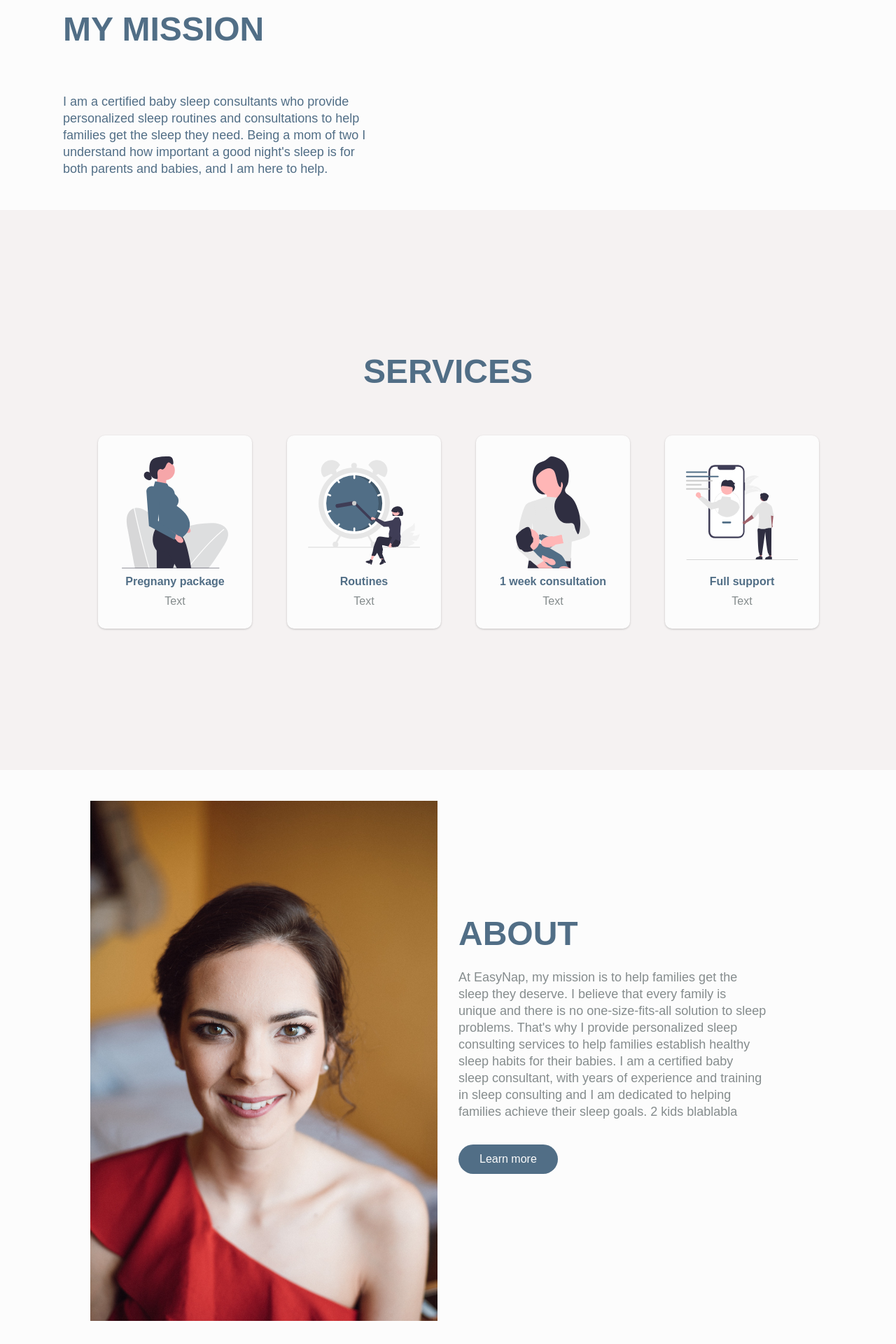
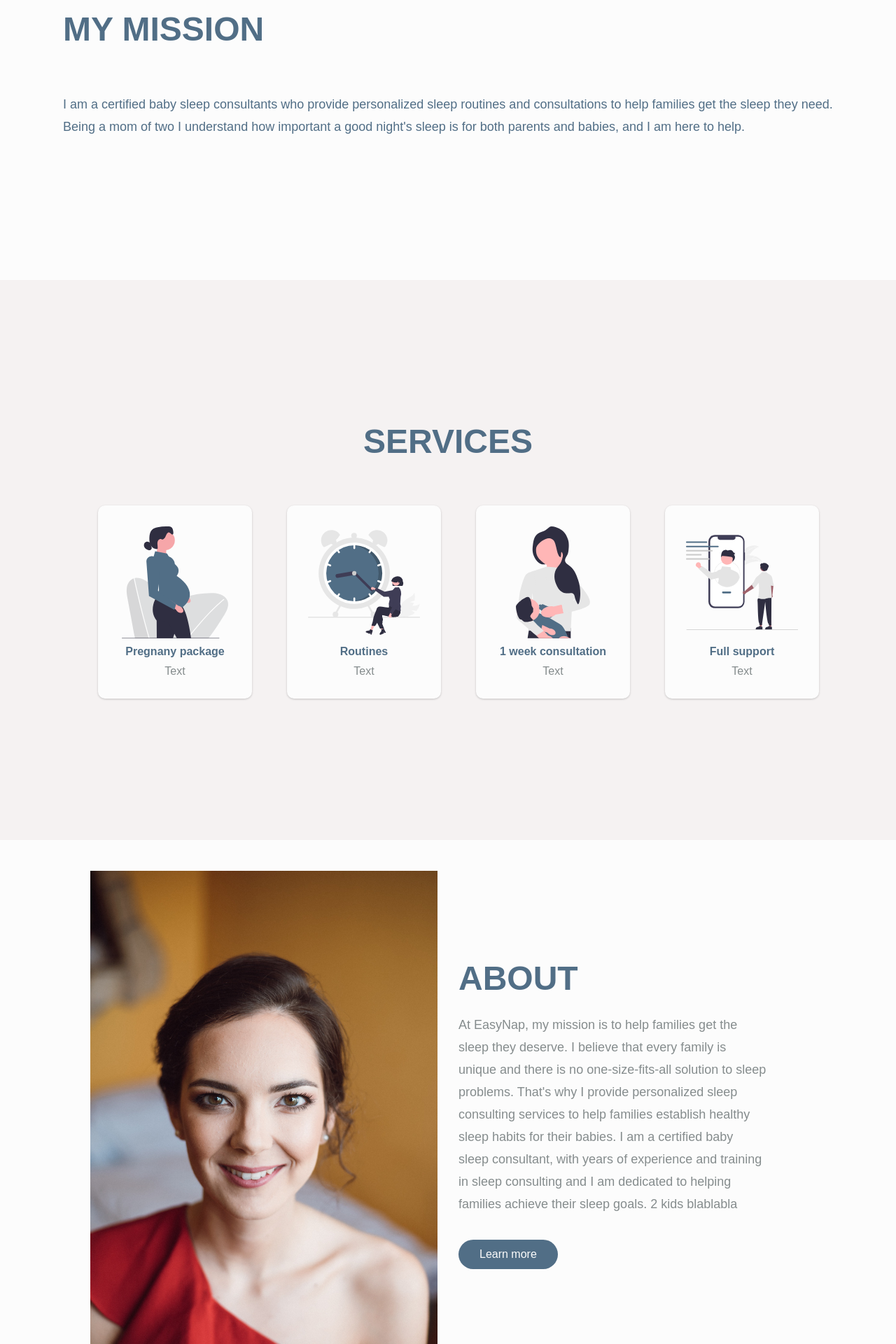
Before and after one commit to fhonoria/easynap, a React (Create React App) app: page / in a window 1280 px wide. Shown: the part 980-2900 px from the top of the page at 70% size. Built offline with nearby package versions, Linux system fonts and the light colour scheme; a web font is replaced by a local one.

Commit message:
changed line-height

```diff
--- a/src/components/InfoSection/InfoElements.js
+++ b/src/components/InfoSection/InfoElements.js
@@ -63,7 +63,7 @@ export const InfoP = styled.p`
   max-width: 440px;
   margin-bottom: 35px;
   font-size: 18px;
-  line-height: 24px;
+  line-height: 32px;
   color: var(--darkblue-color);
 `;
 export const BtnWrap = styled.div`
--- a/src/components/Mission/MissionElements.js
+++ b/src/components/Mission/MissionElements.js
@@ -7,7 +7,7 @@ export const MissionContainer = styled.div`
 
 export const MissionWrapper = styled.div`
   display: block;
-  height: 400px;
+  height: 500px;
   width: 100%;
   max-width: 1100px;
   margin-right: auto;
@@ -26,8 +26,7 @@ export const MissionH1 = styled.h1`
 `;
 
 export const MissionP = styled.p`
-  max-width: 440px;
   margin-bottom: 35px;
   font-size: 18px;
-  line-height: 24px;
+  line-height: 32px;
 `;
```
